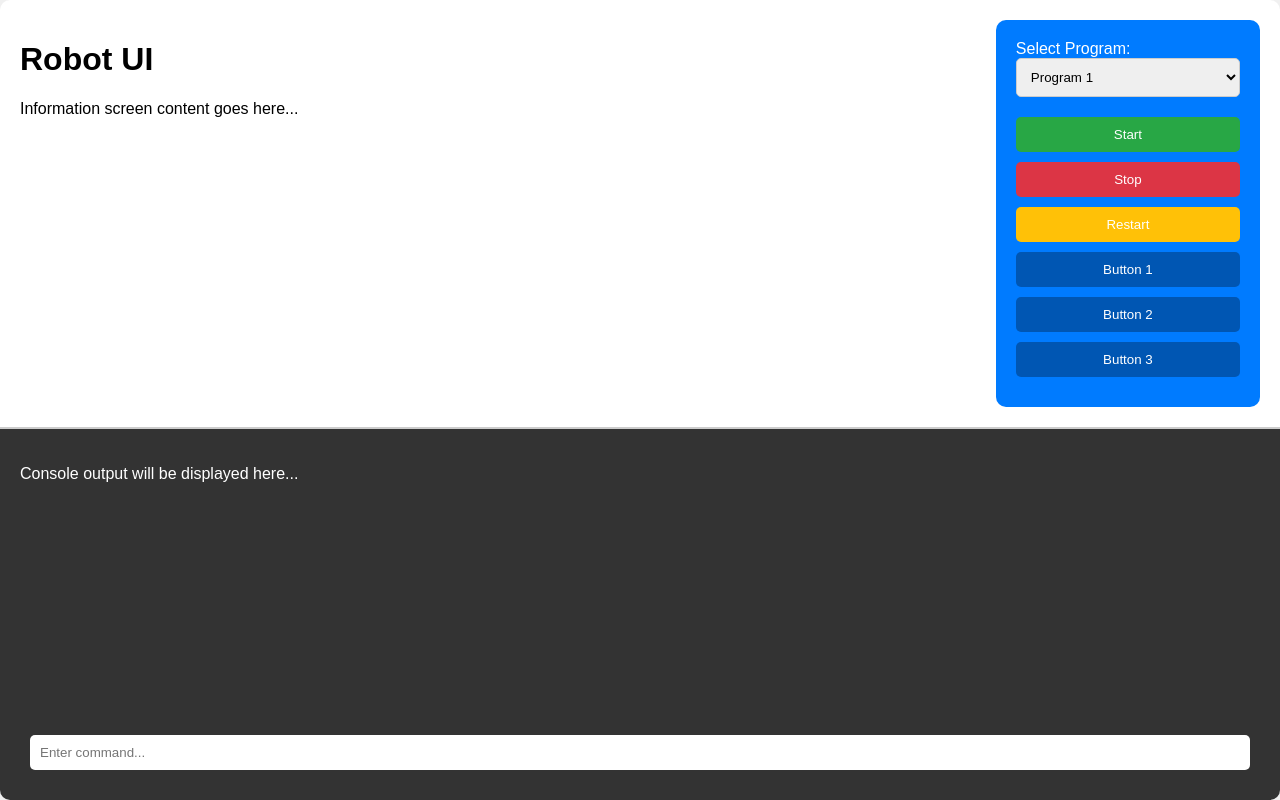
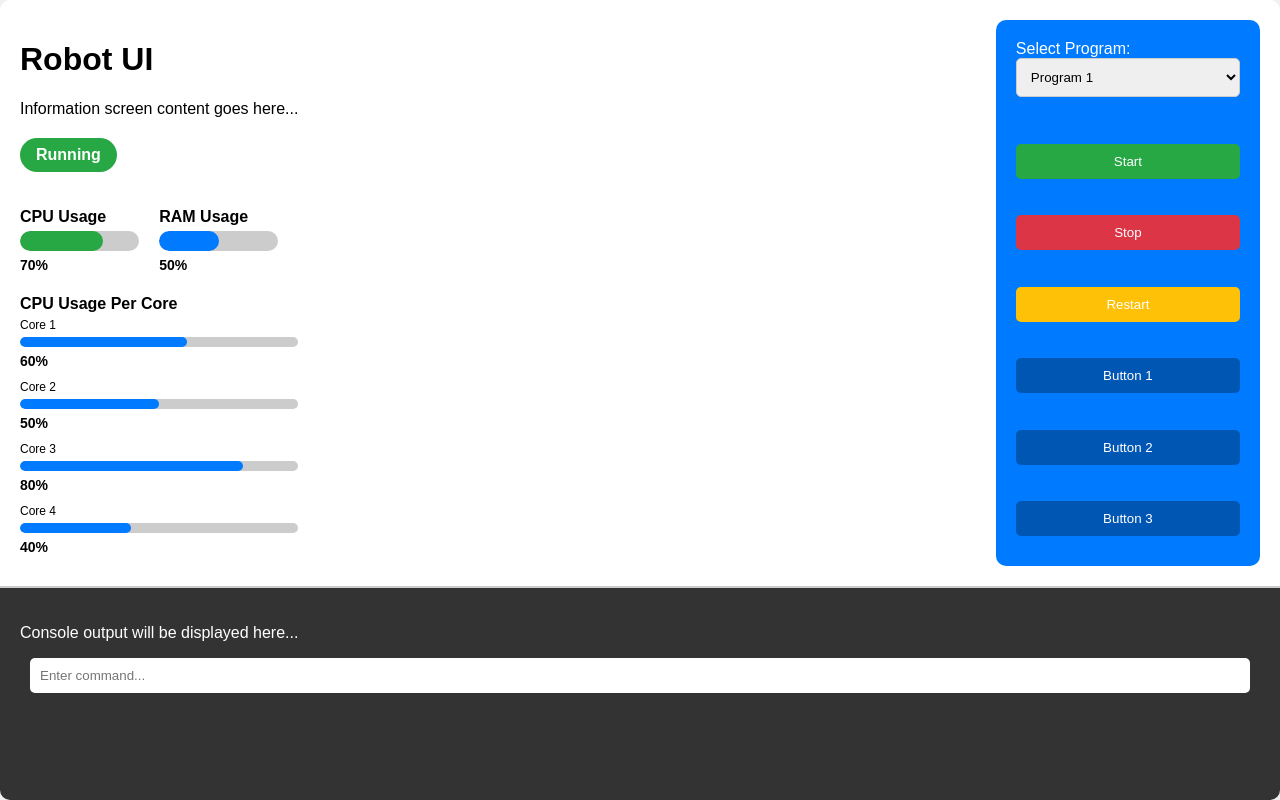
Before and after one commit to TreexHD/RobotUI, a Flask app: page / in a window 1280 px wide. Run offline with Flask 3, Linux system fonts and the light colour scheme.

Commit message:
changes to index

```diff
--- a/examples/example1.py
+++ b/examples/example1.py
@@ -3,4 +3,4 @@
 
 
 if __name__ == "__main__":
-    robotui.main.run()
+    robotui.main.run(port=80)
--- a/robotui/main.py
+++ b/robotui/main.py
@@ -12,5 +12,5 @@
     return render_template('index.html')
 
 
-def run():
-    app.run(debug=True)
+def run(port):
+    app.run(debug=True, port=port)
--- a/robotui/static/index.css
+++ b/robotui/static/index.css
@@ -20,25 +20,23 @@
 
 .console-window {
     flex: 1;
-    display: flex;
-    flex-direction: column;
     background-color: #333;
     color: #fff;
     padding: 20px;
     overflow-y: auto;
     border-radius: 0 0 10px 10px;
-    position: relative; /* To keep the input at the bottom */
+    position: relative;
 }
 
 .console-window input {
-    width: calc(100% - 40px); /* Adjust for padding on both sides */
+    width: calc(100% - 40px);
     padding: 10px;
-    margin-top: auto; /* Pushes the input to the bottom */
+    margin-top: auto;
     border: none;
     border-radius: 5px;
-    margin-bottom: 10px; /* Adds clearance at the bottom */
-    margin-left: 10px; /* Left padding */
-    margin-right: 10px; /* Right padding */
+    margin-bottom: 10px;
+    margin-left: 10px;
+    margin-right: 10px;
 }
 
 .sidebar {
@@ -87,3 +85,93 @@
     border: 1px solid #ccc;
     border-radius: 5px;
 }
+
+/* Compact System Info */
+.system-info {
+    margin-top: 20px;
+}
+
+/* Status Indicator */
+.status-indicator {
+    display: inline-block;
+    padding: 8px 16px;
+    border-radius: 20px;
+    font-weight: bold;
+    color: #fff;
+    background-color: #28a745;
+    margin-bottom: 15px;
+}
+
+.status-indicator.running {
+    background-color: #28a745;
+}
+
+.status-indicator.stopped {
+    background-color: #dc3545;
+}
+
+.status-indicator.paused {
+    background-color: #ffc107;
+}
+
+/* Side-by-side layout for CPU and RAM usage */
+.usage-container {
+    display: flex;
+    justify-content: space-between;
+    margin-bottom: 15px;
+}
+
+.cpu-usage-overall, .ram-usage {
+    flex: 1;
+    margin-right: 20px;
+}
+
+h4 {
+    margin-bottom: 5px;
+}
+
+/* Progress Bars */
+.progress-bar {
+    width: 100%;
+    height: 20px;
+    background-color: #ccc;
+    border-radius: 10px;
+    overflow: hidden;
+    margin-bottom: 5px;
+}
+
+.progress-bar.small {
+    height: 10px;
+}
+
+.progress {
+    height: 100%;
+    background-color: #007bff;
+    border-radius: 10px;
+}
+
+.cpu-usage-overall .progress {
+    background-color: #28a745;
+}
+
+.cpu-usage-overall .cpu-overall-percentage,
+.ram-usage .ram-percentage,
+.cpu-usage-per-core .cpu-core-percentage {
+    font-size: 14px;
+    font-weight: bold;
+}
+
+/* Compact Per-Core CPU Usage */
+.cpu-usage-per-core .core {
+    margin-bottom: 10px;
+}
+
+.cpu-usage-per-core label {
+    font-size: 12px;
+    margin-bottom: 5px;
+    display: block;
+}
+
+.cpu-usage-per-core .progress-bar.small .progress {
+    background-color: #007bff;
+}
--- a/robotui/templates/index.html
+++ b/robotui/templates/index.html
@@ -11,7 +11,68 @@
         <div class="content">
             <h1>Robot UI</h1>
             <p>Information screen content goes here...</p>
+
+            <!-- Compact System Info Layout -->
+            <div class="system-info">
+                <!-- Status at the top -->
+                <div class="status">
+                    <div class="status-indicator running">Running</div>
+                </div>
+
+                <!-- CPU and RAM usage side by side -->
+                <div class="usage-container">
+                    <div class="cpu-usage-overall">
+                        <h4>CPU Usage</h4>
+                        <div class="progress-bar">
+                            <div class="progress" style="width: 70%;"></div>
+                        </div>
+                        <span class="cpu-overall-percentage">70%</span>
+                    </div>
+
+                    <div class="ram-usage">
+                        <h4>RAM Usage</h4>
+                        <div class="progress-bar">
+                            <div class="progress" style="width: 50%;"></div>
+                        </div>
+                        <span class="ram-percentage">50%</span>
+                    </div>
+                </div>
+
+                <!-- Per-Core CPU usage with smaller bars -->
+                <div class="cpu-usage-per-core">
+                    <h4>CPU Usage Per Core</h4>
+                    <div class="core">
+                        <label>Core 1</label>
+                        <div class="progress-bar small">
+                            <div class="progress" style="width: 60%;"></div>
+                        </div>
+                        <span class="cpu-core-percentage">60%</span>
+                    </div>
+                    <div class="core">
+                        <label>Core 2</label>
+                        <div class="progress-bar small">
+                            <div class="progress" style="width: 50%;"></div>
+                        </div>
+                        <span class="cpu-core-percentage">50%</span>
+                    </div>
+                    <div class="core">
+                        <label>Core 3</label>
+                        <div class="progress-bar small">
+                            <div class="progress" style="width: 80%;"></div>
+                        </div>
+                        <span class="cpu-core-percentage">80%</span>
+                    </div>
+                    <div class="core">
+                        <label>Core 4</label>
+                        <div class="progress-bar small">
+                            <div class="progress" style="width: 40%;"></div>
+                        </div>
+                        <span class="cpu-core-percentage">40%</span>
+                    </div>
+                </div>
+            </div>
         </div>
+
         <div class="sidebar">
             <div class="dropdown">
                 <label for="program-select">Select Program:</label>
@@ -29,6 +90,7 @@
             <button>Button 3</button>
         </div>
     </div>
+
     <div class="console-window">
         <p>Console output will be displayed here...</p>
         <input type="text" placeholder="Enter command...">
```
